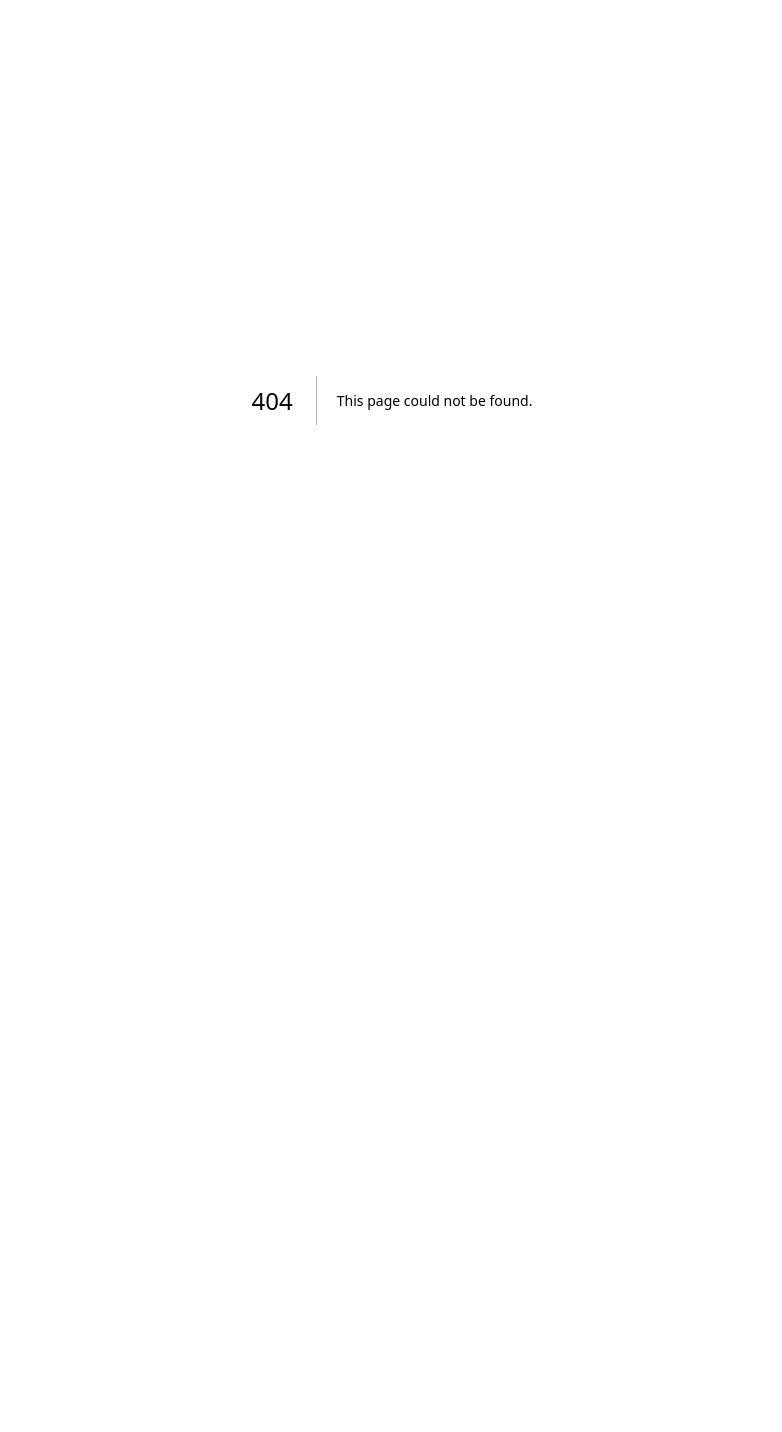
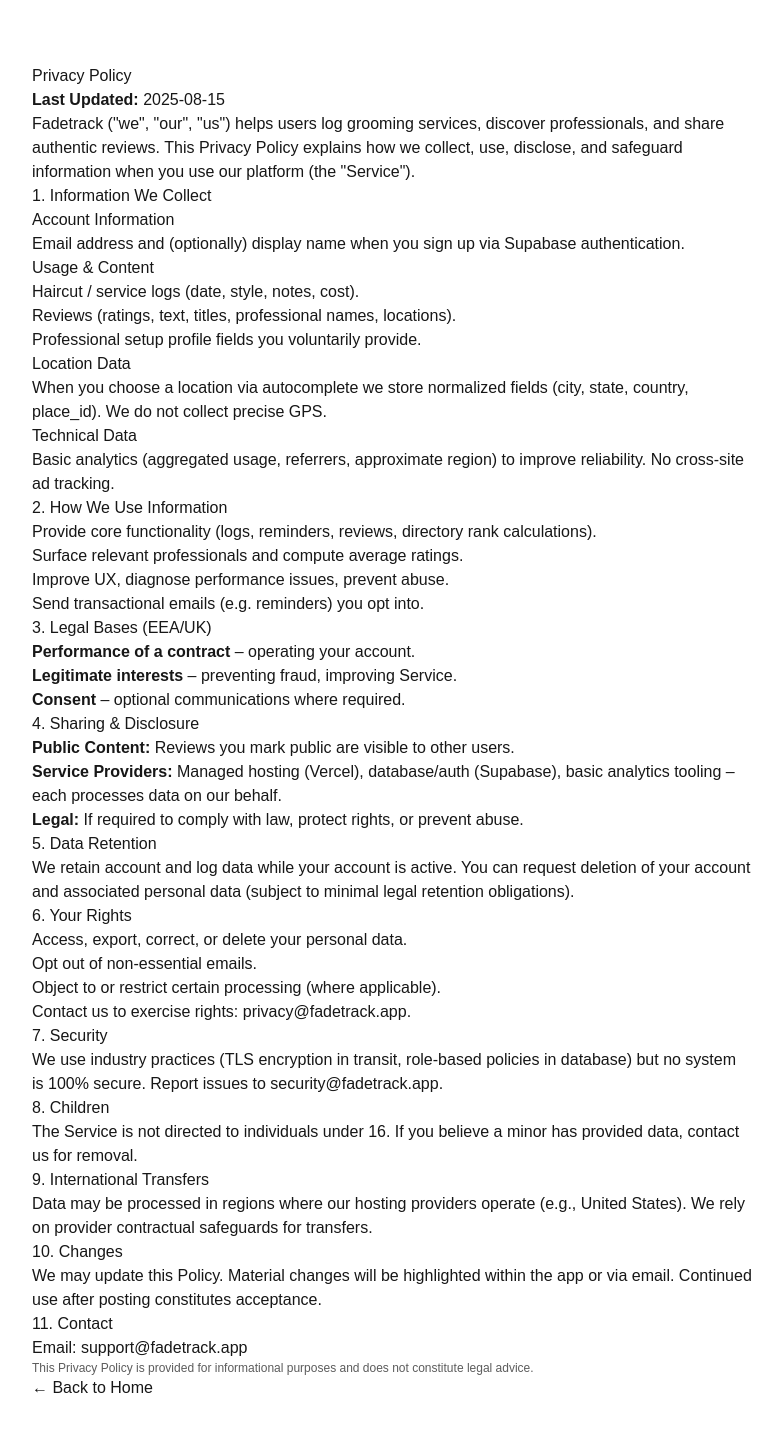
Before and after one commit to utkaxxh/fadetrack, a Next.js app: page /privacy in a window 1280 px wide. Before the commit this address had no page. Shown: the top 1432 px of the page, without its empty margins (248-1030 px from the left). Before the commit the page ends 800 px from the top, so only its background shows below. Built offline with nearby package versions, Linux system fonts and the light colour scheme.

Commit message:
feat: add Privacy Policy & Terms pages and footer links

```diff
--- a/src/app/page.tsx
+++ b/src/app/page.tsx
@@ -454,23 +454,27 @@ export default function HomePage() {
                   />
                 </span>
               </div>
-              <p className="text-sm flex items-center gap-1" style={{color: '#f1f5f9', opacity: 0.9}}>
-                Made with
-                <span className="mx-1" style={{color: '#f1f5f9'}}>♥</span>
-                in San Francisco
+              <div className="flex flex-col sm:flex-row items-center gap-4 text-sm" style={{color:'#f1f5f9', opacity:.9}}>
+                <p className="flex items-center gap-1">
+                  Made with <span className="mx-1">♥</span> in San Francisco
                 </p>
+                <div className="flex items-center gap-4">
+                  <Link href="/privacy" className="hover:opacity-100 transition-opacity">Privacy</Link>
+                  <Link href="/terms" className="hover:opacity-100 transition-opacity">Terms</Link>
                   <a
                     href="https://www.x.com/utkaxxh"
                     target="_blank"
                     rel="noopener noreferrer"
-                className="flex items-center gap-2 text-sm transition-colors duration-200"
-                style={{color: '#f1f5f9', opacity: 0.9}}
+                    className="flex items-center gap-2 transition-colors duration-200"
+                    style={{color: '#f1f5f9'}}
                   >
                     <svg width="16" height="16" viewBox="0 0 24 24" fill="currentColor">
                       <path d="M18.244 2.25h3.308l-7.227 8.26 8.502 11.24H16.17l-5.214-6.817L4.99 21.75H1.68l7.73-8.835L1.254 2.25H8.08l4.713 6.231zm-1.161 17.52h1.833L7.084 4.126H5.117z"/>
                     </svg>
                     @utkaxxh
                   </a>
+                </div>
+              </div>
             </div>
           </div>
         </footer>
@@ -568,23 +572,26 @@ export default function HomePage() {
       <footer className="mt-16" style={{backgroundColor: 'rgba(248, 250, 252, 0.5)', borderTop: '1px solid rgba(17, 75, 95, 0.2)'}}>
         <div className="max-w-7xl mx-auto px-4 sm:px-6 lg:px-8 py-8">
           <div className="flex flex-col sm:flex-row justify-between items-center gap-4">
-            <p className="text-sm flex items-center gap-1" style={{color: '#114B5F'}}>
-              Made with
-              <span className="mx-1" style={{color: '#114B5F'}}>♥</span>
-              in San Francisco
+            <div className="flex flex-col sm:flex-row items-center gap-4 text-sm" style={{color:'#114B5F'}}>
+              <p className="flex items-center gap-1">
+                Made with <span className="mx-1">♥</span> in San Francisco
               </p>
+              <div className="flex items-center gap-4">
+                <Link href="/privacy" className="hover:opacity-80 transition-opacity">Privacy</Link>
+                <Link href="/terms" className="hover:opacity-80 transition-opacity">Terms</Link>
                 <a
                   href="https://www.x.com/utkaxxh"
                   target="_blank"
                   rel="noopener noreferrer"
-              className="flex items-center gap-2 text-sm transition-colors duration-200"
-              style={{color: '#114B5F'}}
+                  className="flex items-center gap-2 transition-colors duration-200"
                 >
                   <svg width="16" height="16" viewBox="0 0 24 24" fill="currentColor">
                     <path d="M18.244 2.25h3.308l-7.227 8.26 8.502 11.24H16.17l-5.214-6.817L4.99 21.75H1.68l7.73-8.835L1.254 2.25H8.08l4.713 6.231zm-1.161 17.52h1.833L7.084 4.126H5.117z"/>
                   </svg>
                   @utkaxxh
                 </a>
+              </div>
+            </div>
           </div>
         </div>
       </footer>
--- /dev/null
+++ b/src/app/privacy/page.tsx
@@ -0,0 +1,83 @@
+import React from 'react';
+import Link from 'next/link';
+
+export const metadata = {
+  title: 'Privacy Policy | Fadetrack',
+  description: 'Learn how Fadetrack collects, uses, and protects your data.'
+};
+
+export default function PrivacyPage() {
+  return (
+    <main className="max-w-3xl mx-auto px-6 py-16 prose prose-slate">
+      <h1>Privacy Policy</h1>
+      <p><strong>Last Updated:</strong> {new Date().toISOString().split('T')[0]}</p>
+
+      <p>Fadetrack ("we", "our", "us") helps users log grooming services, discover professionals, and share authentic reviews. This Privacy Policy explains how we collect, use, disclose, and safeguard information when you use our platform (the "Service").</p>
+
+      <h2>1. Information We Collect</h2>
+      <h3>Account Information</h3>
+      <p>Email address and (optionally) display name when you sign up via Supabase authentication.</p>
+      <h3>Usage & Content</h3>
+      <ul>
+        <li>Haircut / service logs (date, style, notes, cost).</li>
+        <li>Reviews (ratings, text, titles, professional names, locations).</li>
+        <li>Professional setup profile fields you voluntarily provide.</li>
+      </ul>
+      <h3>Location Data</h3>
+      <p>When you choose a location via autocomplete we store normalized fields (city, state, country, place_id). We do not collect precise GPS.</p>
+      <h3>Technical Data</h3>
+      <p>Basic analytics (aggregated usage, referrers, approximate region) to improve reliability. No cross‑site ad tracking.</p>
+
+      <h2>2. How We Use Information</h2>
+      <ul>
+        <li>Provide core functionality (logs, reminders, reviews, directory rank calculations).</li>
+        <li>Surface relevant professionals and compute average ratings.</li>
+        <li>Improve UX, diagnose performance issues, prevent abuse.</li>
+        <li>Send transactional emails (e.g. reminders) you opt into.</li>
+      </ul>
+
+      <h2>3. Legal Bases (EEA/UK)</h2>
+      <ul>
+        <li><strong>Performance of a contract</strong> – operating your account.</li>
+        <li><strong>Legitimate interests</strong> – preventing fraud, improving Service.</li>
+        <li><strong>Consent</strong> – optional communications where required.</li>
+      </ul>
+
+      <h2>4. Sharing & Disclosure</h2>
+      <ul>
+        <li><strong>Public Content:</strong> Reviews you mark public are visible to other users.</li>
+        <li><strong>Service Providers:</strong> Managed hosting (Vercel), database/auth (Supabase), basic analytics tooling – each processes data on our behalf.</li>
+        <li><strong>Legal:</strong> If required to comply with law, protect rights, or prevent abuse.</li>
+      </ul>
+
+      <h2>5. Data Retention</h2>
+      <p>We retain account and log data while your account is active. You can request deletion of your account and associated personal data (subject to minimal legal retention obligations).</p>
+
+      <h2>6. Your Rights</h2>
+      <ul>
+        <li>Access, export, correct, or delete your personal data.</li>
+        <li>Opt out of non-essential emails.</li>
+        <li>Object to or restrict certain processing (where applicable).</li>
+      </ul>
+      <p>Contact us to exercise rights: <a href="mailto:privacy@fadetrack.app">privacy@fadetrack.app</a>.</p>
+
+      <h2>7. Security</h2>
+      <p>We use industry practices (TLS encryption in transit, role-based policies in database) but no system is 100% secure. Report issues to <a href="mailto:security@fadetrack.app">security@fadetrack.app</a>.</p>
+
+      <h2>8. Children</h2>
+      <p>The Service is not directed to individuals under 16. If you believe a minor has provided data, contact us for removal.</p>
+
+      <h2>9. International Transfers</h2>
+      <p>Data may be processed in regions where our hosting providers operate (e.g., United States). We rely on provider contractual safeguards for transfers.</p>
+
+      <h2>10. Changes</h2>
+      <p>We may update this Policy. Material changes will be highlighted within the app or via email. Continued use after posting constitutes acceptance.</p>
+
+      <h2>11. Contact</h2>
+      <p>Email: <a href="mailto:support@fadetrack.app">support@fadetrack.app</a></p>
+
+      <p className="text-xs opacity-70">This Privacy Policy is provided for informational purposes and does not constitute legal advice.</p>
+      <p><Link href="/">← Back to Home</Link></p>
+    </main>
+  );
+}
--- /dev/null
+++ b/src/app/terms/page.tsx
@@ -0,0 +1,75 @@
+import React from 'react';
+import Link from 'next/link';
+
+export const metadata = {
+  title: 'Terms of Use | Fadetrack',
+  description: 'Read the Terms governing your use of Fadetrack.'
+};
+
+export default function TermsPage() {
+  return (
+    <main className="max-w-3xl mx-auto px-6 py-16 prose prose-slate">
+      <h1>Terms of Use</h1>
+      <p><strong>Last Updated:</strong> {new Date().toISOString().split('T')[0]}</p>
+
+      <p>These Terms of Use ("Terms") govern your access to and use of the Fadetrack platform (the "Service"). By creating an account or using the Service you agree to be bound by these Terms.</p>
+
+      <h2>1. Accounts</h2>
+      <ul>
+        <li>You must provide an accurate email address and be at least 16.</li>
+        <li>You are responsible for maintaining account security.</li>
+        <li>We may suspend or terminate accounts for breach or misuse.</li>
+      </ul>
+
+      <h2>2. Acceptable Use</h2>
+      <ul>
+        <li>No unlawful, abusive, defamatory, or deceptive content.</li>
+        <li>No scraping, reverse engineering, or circumventing security.</li>
+        <li>No posting of private personal data of others without consent.</li>
+      </ul>
+
+      <h2>3. User Content</h2>
+      <p>You retain ownership of content you submit (logs, reviews, profile details). By submitting public content you grant us a worldwide, non‑exclusive, royalty‑free license to host, display, and distribute it solely to operate and improve the Service.</p>
+
+      <h2>4. Public Reviews</h2>
+      <p>Marking a review public makes its content visible to other users. Do not include sensitive or identifying information without permission.</p>
+
+      <h2>5. Directory & Ratings</h2>
+      <p>Average ratings and directory ordering are algorithmic and may change. We do not guarantee the availability, quality, or suitability of any professional.</p>
+
+      <h2>6. Intellectual Property</h2>
+      <p>The Service, trademarks, and software are our or our licensors' property. Except for the limited right to use the Service, no license is granted.</p>
+
+      <h2>7. Prohibited Conduct (Illustrative)</h2>
+      <ul>
+        <li>Automated or rate‑limited circumvention.</li>
+        <li>Submitting fraudulent, duplicate, or incentive‑manipulated reviews.</li>
+        <li>Attempting to access another user's data without authorization.</li>
+      </ul>
+
+      <h2>8. Termination</h2>
+      <p>You may delete your account at any time. We may suspend or terminate access for violations, risk, or required legal compliance.</p>
+
+      <h2>9. Disclaimer</h2>
+      <p>Service provided "as is" without warranties of any kind (express or implied). We disclaim implied warranties of merchantability, fitness, and non‑infringement to fullest extent permitted.</p>
+
+      <h2>10. Limitation of Liability</h2>
+      <p>To the maximum extent permitted, we are not liable for indirect, incidental, special, consequential, or punitive damages, or any loss of data, profits, or goodwill.</p>
+
+      <h2>11. Indemnity</h2>
+      <p>You agree to defend and indemnify us against claims arising from your breach of these Terms or misuse of the Service.</p>
+
+      <h2>12. Changes</h2>
+      <p>We may modify these Terms. Material changes will be communicated in-app or via email. Continued use constitutes acceptance.</p>
+
+      <h2>13. Governing Law</h2>
+      <p>These Terms are governed by the laws of the jurisdiction of our primary business operations (United States), excluding conflicts principles.</p>
+
+      <h2>14. Contact</h2>
+      <p>Email: <a href="mailto:support@fadetrack.app">support@fadetrack.app</a></p>
+
+      <p className="text-xs opacity-70">These Terms are provided for informational purposes and do not constitute legal advice.</p>
+      <p><Link href="/">← Back to Home</Link></p>
+    </main>
+  );
+}
```
Lines whose indentation alone changed are shown as unchanged.
